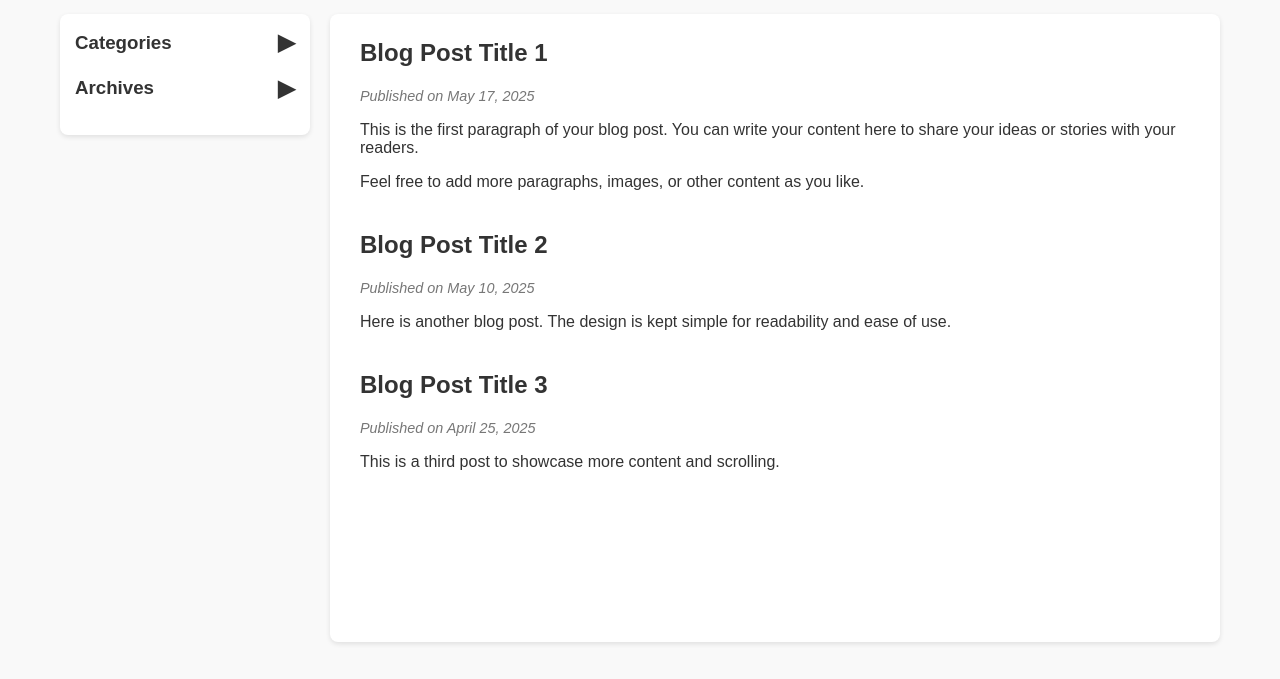
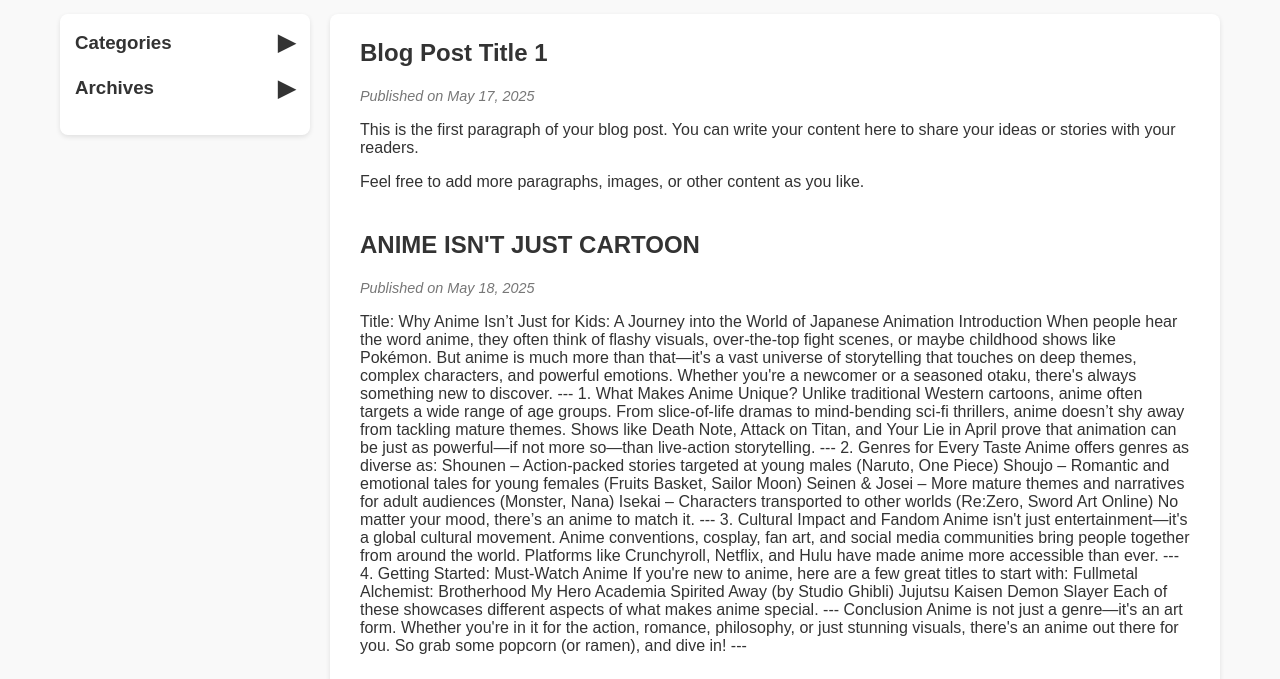
Before and after one commit to Hud-sonn/Webapp, a plain HTML site: page Blog2.html in a window 1280 px wide. Shown: the part 62-741 px from the top of the page. Drawn offline with Linux system fonts and the light colour scheme.

Commit message:
Update Blog2.html

```diff
--- a/Blog2.html
+++ b/Blog2.html
@@ -176,7 +176,7 @@
       </h3>
       <ul id="categories">
         <li><a href="#post1">Tech</a></li>
-        <li><a href="#post2">Lifestyle</a></li>
+        <li><a href="#post2">Anime</a></li>
         <li><a href="#post3">Travel</a></li>
       </ul>
 
@@ -201,9 +201,68 @@
         </article>
 
         <article id="post2">
-          <h2>Blog Post Title 2</h2>
-          <time datetime="2025-05-10">Published on May 10, 2025</time>
-          <p>Here is another blog post. The design is kept simple for readability and ease of use.</p>
+          <h2>ANIME ISN'T JUST CARTOON</h2>
+          <time datetime="2025-05-18">Published on May 18, 2025</time>
+          <p></p>Title: Why Anime Isn’t Just for Kids: A Journey into the World of Japanese Animation
+Introduction
+When people hear the word anime, they often think of flashy visuals, over-the-top fight scenes, or maybe childhood shows like Pokémon. But anime is much more than that—it's a vast universe of storytelling that touches on deep themes, complex characters, and powerful emotions. Whether you're a newcomer or a seasoned otaku, there's always something new to discover.
+
+
+---
+
+1. What Makes Anime Unique?
+Unlike traditional Western cartoons, anime often targets a wide range of age groups. From slice-of-life dramas to mind-bending sci-fi thrillers, anime doesn’t shy away from tackling mature themes. Shows like Death Note, Attack on Titan, and Your Lie in April prove that animation can be just as powerful—if not more so—than live-action storytelling.
+
+
+---
+
+2. Genres for Every Taste
+Anime offers genres as diverse as:
+
+Shounen – Action-packed stories targeted at young males (Naruto, One Piece)
+
+Shoujo – Romantic and emotional tales for young females (Fruits Basket, Sailor Moon)
+
+Seinen & Josei – More mature themes and narratives for adult audiences (Monster, Nana)
+
+Isekai – Characters transported to other worlds (Re:Zero, Sword Art Online)
+
+
+No matter your mood, there’s an anime to match it.
+
+
+---
+
+3. Cultural Impact and Fandom
+Anime isn't just entertainment—it's a global cultural movement. Anime conventions, cosplay, fan art, and social media communities bring people together from around the world. Platforms like Crunchyroll, Netflix, and Hulu have made anime more accessible than ever.
+
+
+---
+
+4. Getting Started: Must-Watch Anime
+If you're new to anime, here are a few great titles to start with:
+
+Fullmetal Alchemist: Brotherhood
+
+My Hero Academia
+
+Spirited Away (by Studio Ghibli)
+
+Jujutsu Kaisen
+
+Demon Slayer
+
+
+Each of these showcases different aspects of what makes anime special.
+
+
+---
+
+Conclusion
+Anime is not just a genre—it's an art form. Whether you're in it for the action, romance, philosophy, or just stunning visuals, there's an anime out there for you. So grab some popcorn (or ramen), and dive in!
+
+
+---   </p>
         </article>
 
         <article id="post3">
```
